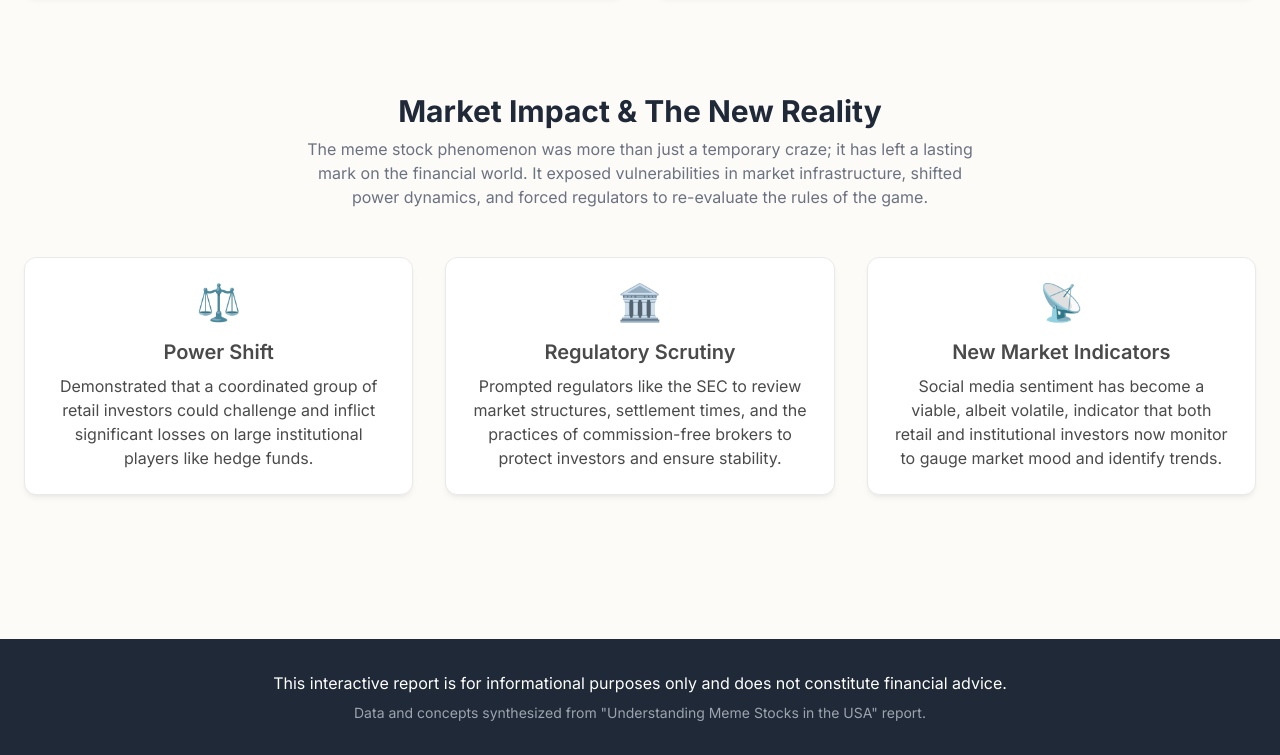
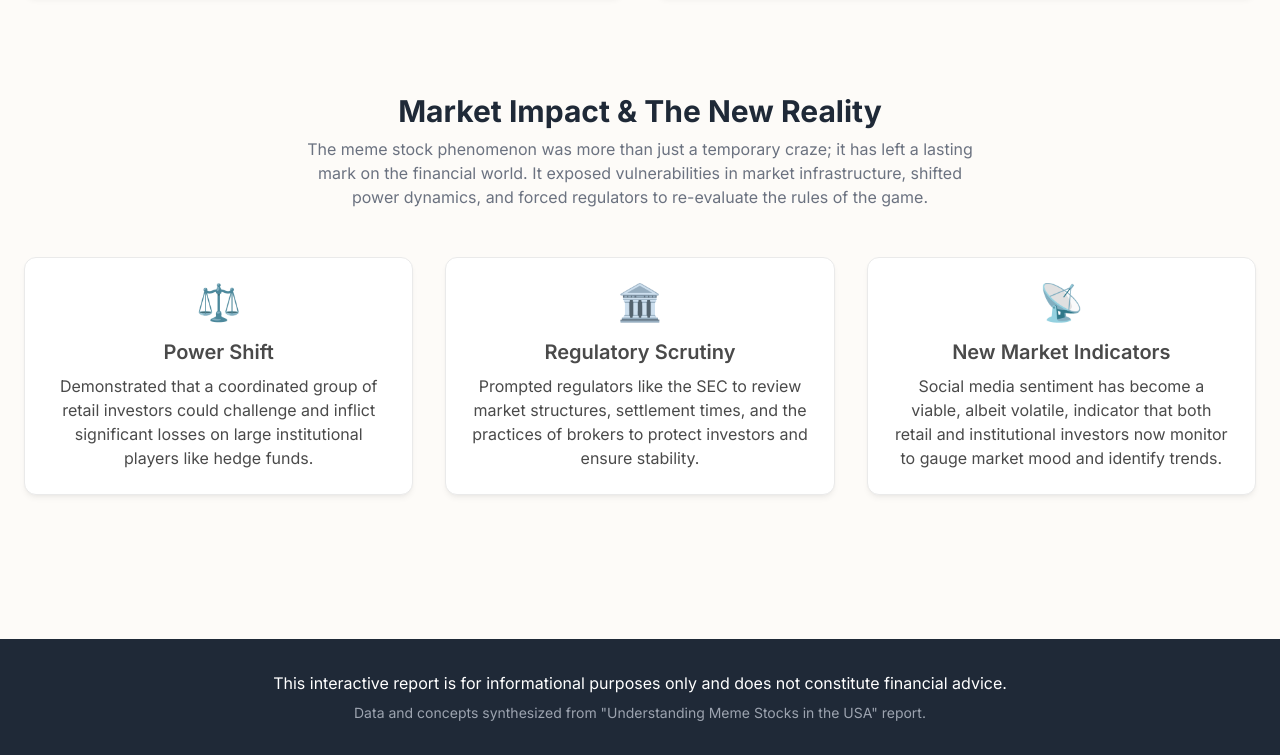
Before and after one commit to yyyprojects/MemeStock3, a plain HTML site: page index.html in a window 1280 px wide. Shown: the part 2683-3438 px from the top of the page. Drawn offline with nearby package versions, Linux system fonts and the light colour scheme.

Commit message:
Update index.html

```diff
--- a/index.html
+++ b/index.html
@@ -224,7 +224,7 @@
                 <div class="content-card p-6 text-center">
                      <div class="text-4xl mb-4">🏛️</div>
                     <h3 class="text-xl font-semibold mb-2">Regulatory Scrutiny</h3>
-                    <p>Prompted regulators like the SEC to review market structures, settlement times, and the practices of commission-free brokers to protect investors and ensure stability.</p>
+                    <p>Prompted regulators like the SEC to review market structures, settlement times, and the practices of brokers to protect investors and ensure stability.</p>
                 </div>
                  <div class="content-card p-6 text-center">
                       <div class="text-4xl mb-4">📡</div>
```
